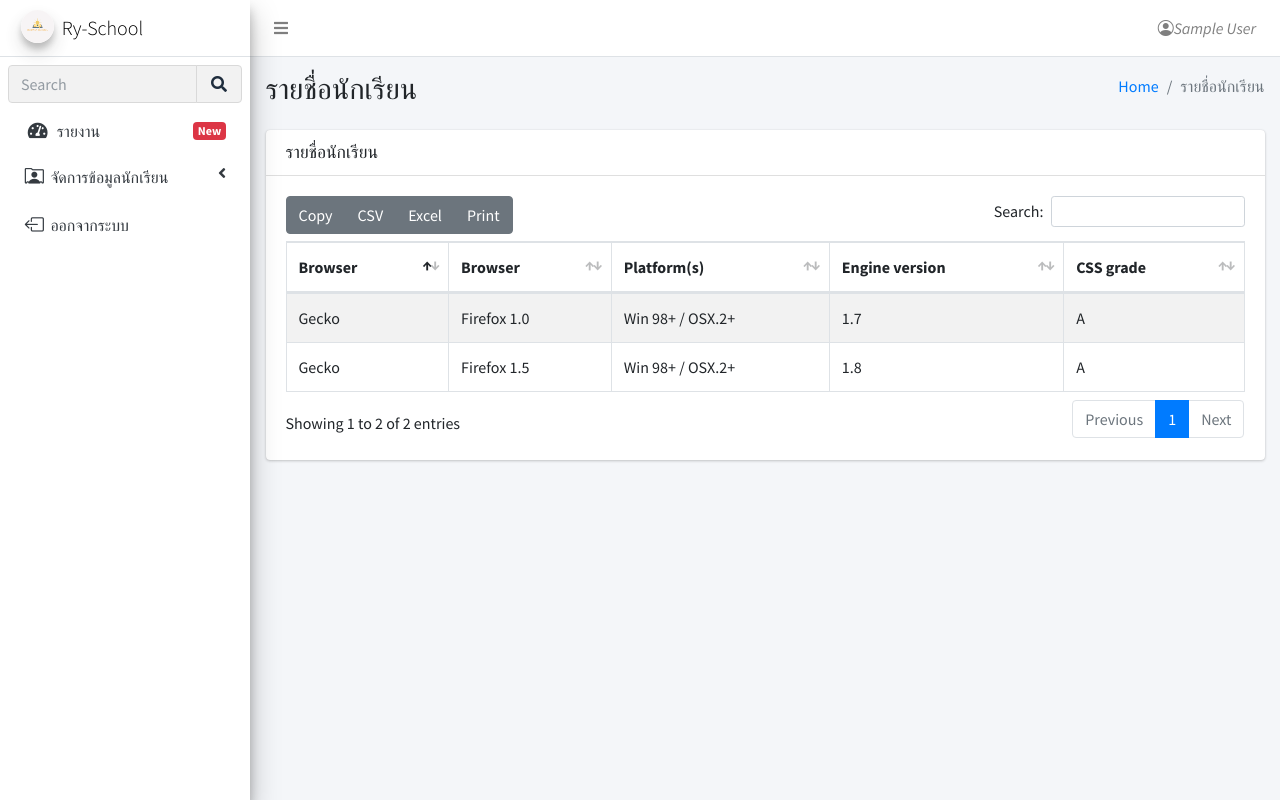
After one commit to ghnatthaphong/php-romyen, a PHP site: page /pages/student_view.php in a window 1280 px wide. The commit adds this page. Run offline with PHP 8.4, Linux system fonts and the light colour scheme; the visitor is signed in with stand-in values (Sample User, id 1); data that the repository does not hold is empty; some libraries are stand-ins or nearby versions.

Commit message:
update 09/10/65

```diff
--- a/pages/index.php
+++ b/pages/index.php
@@ -1,5 +1,6 @@
 <?php $page_name = 'รายงาน' ?>
 <?php include dirname(__FILE__).'/env.php' ?>
+<?php include dirname(__FILE__).'/layout/check_user.php' ?>
 <!DOCTYPE html>
 <html lang="en">
 <head>
--- /dev/null
+++ b/pages/layout/check_user.php
@@ -0,0 +1,9 @@
+<?php
+
+    session_start();
+    if($_SESSION['user_id'] == '') {
+        header('location: login.php');
+    }
+
+
+?>
--- a/pages/layout/link_script.php
+++ b/pages/layout/link_script.php
@@ -6,16 +6,27 @@
 <script src="../dist/js/adminlte.js"></script>
 
 <!-- OPTIONAL SCRIPTS -->
+<!-- chart -->
 <script src="../plugins/chart.js/Chart.min.js"></script>
-<!-- AdminLTE for demo purposes -->
-<script src="../dist/js/demo.js"></script>
-<!-- AdminLTE dashboard demo (This is only for demo purposes) -->
 <script src="../dist/js/pages/dashboard3.js"></script>
-
+<!-- data tables -->
+<script src="../plugins/datatables/jquery.dataTables.min.js"></script>
+<script src="../plugins/datatables-bs4/js/dataTables.bootstrap4.min.js"></script>
+<script src="../plugins/datatables-responsive/js/dataTables.responsive.min.js"></script>
+<script src="../plugins/datatables-responsive/js/responsive.bootstrap4.min.js"></script>
+<script src="../plugins/datatables-buttons/js/dataTables.buttons.min.js"></script>
+<script src="../plugins/datatables-buttons/js/buttons.bootstrap4.min.js"></script>
+<script src="../plugins/jszip/jszip.min.js"></script>
+<script src="../plugins/pdfmake/pdfmake.min.js"></script>
+<script src="../plugins/pdfmake/vfs_fonts.js"></script>
+<script src="../plugins/datatables-buttons/js/buttons.html5.min.js"></script>
+<script src="../plugins/datatables-buttons/js/buttons.print.min.js"></script>
+<script src="../plugins/datatables-buttons/js/buttons.colVis.min.js"></script>
 <!-- toastr -->
 <script src="../plugins/toastr/toastr.min.js"></script>
 <!-- sweetalter2 -->
 <script src="../plugins/sweetalert2/sweetalert2.min.js"></script>
+
 <script>
 var Toast = Swal.mixin({
     toast: true,
--- a/pages/layout/link_style.php
+++ b/pages/layout/link_style.php
@@ -15,3 +15,7 @@
   <link rel="stylesheet" href="../plugins/toastr/toastr.min.css">
   <!-- sweetalter2 -->
   <link rel="stylesheet" href="../plugins/sweetalert2-theme-bootstrap-4/bootstrap-4.min.css">
+  <!-- data tables -->
+  <link rel="stylesheet" href="../plugins/datatables-responsive/css/responsive.bootstrap4.min.css">
+  <link rel="stylesheet" href="../plugins/datatables-bs4/css/dataTables.bootstrap4.min.css">
+  <link rel="stylesheet" href="../plugins/datatables-buttons/css/buttons.bootstrap4.min.css">
--- a/pages/layout/sidebar.php
+++ b/pages/layout/sidebar.php
@@ -3,20 +3,22 @@
   function active_menu($arr_page) {
     foreach($arr_page as $value) {
       if($_SERVER['PHP_SELF'] == '/'.$GLOBALS['project_name'].'/pages/'.$value) {
-        return 'menu_open';
+        return 'menu-open';
       }else {
-        return 'menu_close';
+        return 'menu-close';
       }
     }
   }
 
   function active_page($active_page) {
-    if($_SERVER['PHP_SELF'] == '/'.$GLOBALS['project_name'].'/pages/'.$active_page) {
+    foreach($active_page as $value) {
+      if($_SERVER['PHP_SELF'] == '/'.$GLOBALS['project_name'].'/pages/'.$value) {
       return 'active';
     }else {
       return '';
     }
   }
+}
 ?>
 <aside class="main-sidebar sidebar-light-success elevation-4">
     <!-- Brand Logo -->
@@ -27,13 +29,7 @@
 
     <!-- Sidebar -->
     <div class="sidebar">
-      <!-- Sidebar user panel (optional) -->
-      <div class="user-panel mt-3 pb-3 mb-3 d-flex">
-        <div class="info">
-          <a href="#" class="d-block">สวัสดีคุณ </a>
-        </div>
-      </div>
-
+      <div class="my-2"></div>
       <!-- SidebarSearch Form -->
       <div class="form-inline">
         <div class="input-group" data-widget="sidebar-search">
@@ -50,7 +46,7 @@
       <nav class="mt-2">
         <ul class="nav nav-pills nav-sidebar flex-column" data-widget="treeview" role="menu" data-accordion="false">
           <li class="nav-item">
-            <a href="index.html" class="nav-link <?php echo active_page('index.php') ?> ">
+            <a href="index.html" class="nav-link <?php echo active_page(['index.php']) ?> ">
               <i class="nav-icon  fas fa-tachometer-alt"></i>
               <p>
                 รายงาน
@@ -59,7 +55,7 @@
             </a>
           </li>
           <li class="nav-item <?php echo active_menu(['student_view.php', 'student_add.php', 'student_edit.php']) ?>">
-            <a href="#" class="nav-link">
+            <a href="#" class="nav-link <?php echo active_page(['student_view.php']) ?>">
               <i class="bi bi-person-rolodex nav-icon"></i>
               <p>
                 จัดการข้อมูลนักเรียน
@@ -68,13 +64,13 @@
             </a>
             <ul class="nav nav-treeview">
               <li class="nav-item">
-                <a href="student_view.html" class="nav-link">
+                <a href="student_view.html" class="nav-link <?php echo active_page(['student_view.php']) ?>">
                   <i class="far fa-circle nav-icon"></i>
                   <p>รายชื่อนักเรียน</p>
                 </a>
               </li>
               <li class="nav-item">
-                <a href="student_add.html" class="nav-link">
+                <a href="student_add.html" class="nav-link <?php echo active_page(['student_add.php']) ?>">
                   <i class="far fa-circle nav-icon"></i>
                   <p>ฟอร์มสมัครเรียน</p>
                 </a>
--- /dev/null
+++ b/pages/student_view.php
@@ -0,0 +1,103 @@
+<?php $page_name = 'รายชื่อนักเรียน' ?>
+<?php include dirname(__FILE__) . '/env.php' ?>
+<?php include dirname(__FILE__) . '/layout/check_user.php' ?>
+<!DOCTYPE html>
+<html lang="en">
+
+<head>
+    <meta charset="utf-8">
+    <meta name="viewport" content="width=device-width, initial-scale=1">
+    <title><?= $site_name ?> | <?= $page_name ?></title>
+    <?php include dirname(__FILE__) . '/layout/link_style.php' ?>
+</head>
+<!--
+`body` tag options:
+
+  Apply one or more of the following classes to to the body tag
+  to get the desired effect
+
+  * sidebar-collapse
+  * sidebar-mini
+-->
+
+<body class="hold-transition sidebar-mini">
+    <div class="wrapper">
+
+        <?php include dirname(__FILE__) . '/layout/preloader.php' ?>
+        <?php include dirname(__FILE__) . '/layout/navbar.php' ?>
+        <?php include dirname(__FILE__) . '/layout/sidebar.php' ?>
+
+
+        <!-- Content Wrapper. Contains page content -->
+        <div class="content-wrapper">
+            <?php include dirname(__FILE__) . '/layout/header.php' ?>
+            <!-- Main content -->
+            <div class="content">
+                <div class="container-fluid">
+
+                    <div class="card">
+                        <div class="card-header">
+                            <h3 class="card-title"><?= $page_name ?></h3>
+                        </div>
+
+                        <div class="card-body">
+                            <div id="example1_wrapper" class="dataTables_wrapper dt-bootstrap4">
+                                <div class="row">
+                                    <div class="col-sm-12">
+                                        <table id="example1" class="table table-bordered table-striped dataTable dtr-inline" aria-describedby="example1_info">
+                                            <thead>
+                                                <tr>
+                                                    <th class="sorting" tabindex="0" aria-controls="example1" rowspan="1" colspan="1" aria-label="Browser: activate to sort column ascending">Browser</th>
+                                                    <th class="sorting" tabindex="0" aria-controls="example1" rowspan="1" colspan="1" aria-label="Browser: activate to sort column ascending">Browser</th>
+                                                    <th class="sorting" tabindex="0" aria-controls="example1" rowspan="1" colspan="1" aria-label="Platform(s): activate to sort column ascending">Platform(s)</th>
+                                                    <th class="sorting" tabindex="0" aria-controls="example1" rowspan="1" colspan="1" aria-label="Engine version: activate to sort column ascending">Engine version</th>
+                                                    <th class="sorting" tabindex="0" aria-controls="example1" rowspan="1" colspan="1" aria-label="CSS grade: activate to sort column ascending">CSS grade</th>
+                                                </tr>
+                                            </thead>
+                                            <tbody>
+                                                <tr class="odd">
+                                                    <td class="dtr-control sorting_1" tabindex="0">Gecko</td>
+                                                    <td>Firefox 1.0</td>
+                                                    <td>Win 98+ / OSX.2+</td>
+                                                    <td>1.7</td>
+                                                    <td>A</td>
+                                                </tr>
+                                                <tr class="even">
+                                                    <td class="dtr-control sorting_1" tabindex="0">Gecko</td>
+                                                    <td>Firefox 1.5</td>
+                                                    <td>Win 98+ / OSX.2+</td>
+                                                    <td>1.8</td>
+                                                    <td>A</td>
+                                                </tr>
+                                            </tbody>
+                                        </table>
+                                    </div>
+                                </div>
+                            </div>
+                        </div>
+
+                    </div>
+                </div>
+                <!-- /.container-fluid -->
+            </div>
+            <!-- /.content -->
+        </div>
+        <!-- /.content-wrapper -->
+    </div>
+    <!-- ./wrapper -->
+
+    <!-- REQUIRED SCRIPTS -->
+    <?php include dirname(__FILE__) . '/layout/link_script.php' ?>
+    <script>
+        $(function() {
+            $("#example1").DataTable({
+                "responsive": true,
+                "lengthChange": false,
+                "autoWidth": false,
+                "buttons": ["copy", "csv", "excel", "pdf", "print"]
+            }).buttons().container().appendTo('#example1_wrapper .col-md-6:eq(0)');
+        });
+    </script>
+</body>
+
+</html>
```
Also changed, not shown: pages/login.php (+11 -8 lines). Lines whose indentation alone changed are shown as unchanged.
